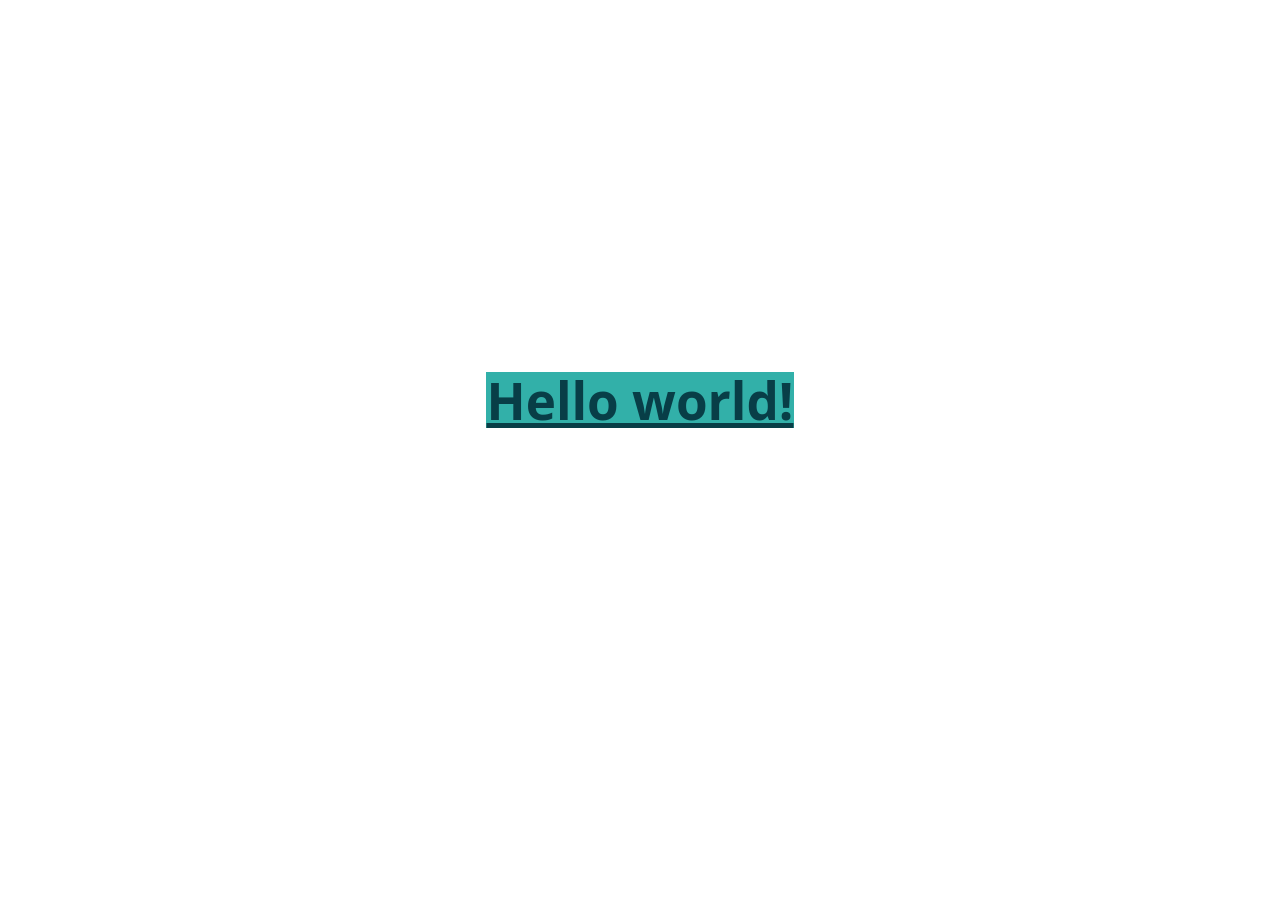
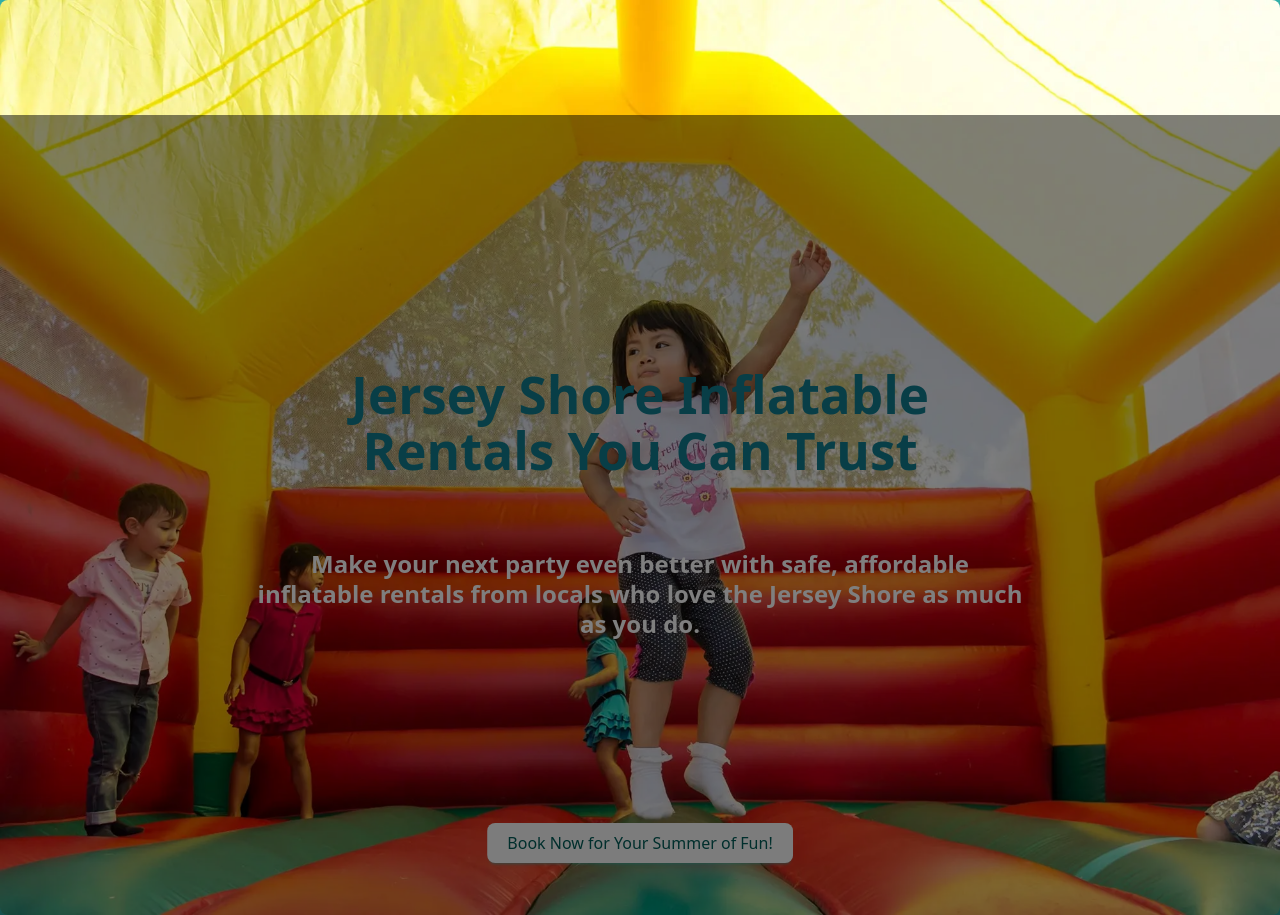
Before and after one commit to Hala-Sobeih-hub/MMC-frontend, a React (Vite) app: page / in a window 1280 px wide. Before the commit the page ends 800 px from the top, so only its background shows below. Built offline with nearby package versions, Linux system fonts and the light colour scheme.

Commit message:
hero section in progress

```diff
--- a/src/App.css
+++ b/src/App.css
@@ -3,3 +3,16 @@
 
   text-align: center;
 }
+
+.overlay {
+  position: absolute;
+  bottom: 0;
+  background: rgb(0, 0, 0);
+  background: rgba(0, 0, 0, 0.5); /* Black see-through */
+  width: 100%;
+  font-size: 20px;
+  padding: 20px;
+  text-align: center;
+  height: 100dvh;
+  z-index: 2;
+}
--- a/src/App.jsx
+++ b/src/App.jsx
@@ -1,9 +1,11 @@
 import "./App.css";
+import "./components/HeroSection.jsx";
+import HeroSection from "./components/HeroSection.jsx";
 
 function App() {
   return (
     <div data-theme="cupcake">
-      <h1 class="text-neutral text-3xl font-bold underline">Hello world!</h1>
+      <HeroSection />
     </div>
   );
 }
--- /dev/null
+++ b/src/components/HeroSection.jsx
@@ -0,0 +1,41 @@
+import React from "react";
+
+import heroImage from "../assets/heroImage-1.webp";
+
+export default function HeroSection() {
+  return (
+    <div>
+      {/* <h1 class="text-neutral text-3xl font-bold underline">HeroSection!</h1> */}
+      {/* <div className="hero min-h-screen bg-base-200">
+        <div className="hero-content text-center"> */}
+      <div className="relative w-full">
+        <img
+          src={heroImage}
+          alt="Hero Image"
+          className="w-full h-auto object-cover rounded-lg shadow-2xl"
+        />
+        <div className="overlay "> </div>
+        {/* <h1 className="text-5xl font-bold"> */}
+        {/* Text Overlay */}
+        <h1
+          className="absolute top-[40%] left-[5%] md:left-[20%] w-[90%] md:w-[60%]
+          text-lg sm:text-2xl md:text-3xl lg:text-5xl font-bold text-color-neutral text-center leading-tight z-3"
+        >
+          Jersey Shore Inflatable Rentals You Can Trust
+        </h1>
+        <h2
+          className="absolute top-[60%] left-[5%] md:left-[20%] w-[90%] md:w-[60%]
+          text-lg sm:text-lg md:text-xl lg:text-2xl font-bold text-white text-center leading-tight"
+        >
+          Make your next party even better with safe, affordable inflatable
+          rentals from locals who love the Jersey Shore as much as you do.
+        </h2>
+        <button className="btn btn-primary absolute top-[90%] left-1/2 transform -translate-x-1/2">
+          Book Now for Your Summer of Fun!
+        </button>
+      </div>
+    </div>
+    //   </div>
+    // </div>
+  );
+}
--- a/src/index.css
+++ b/src/index.css
@@ -68,6 +68,7 @@ button:focus-visible {
 }
 
 @import 'tailwindcss';
+
 @plugin "daisyui" {
   themes: all;
 }
```
Also changed, not shown: src/assets/heroImage-1.webp (added).
